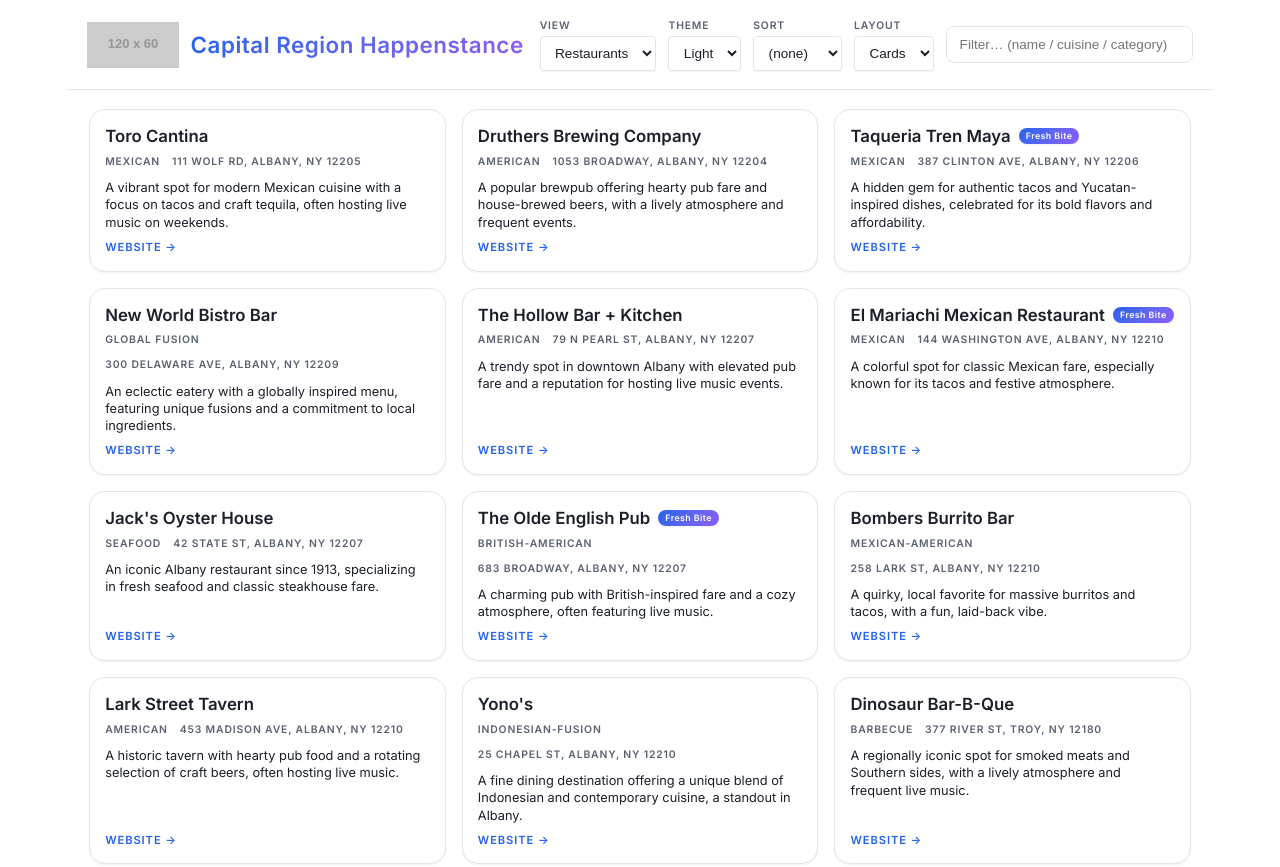
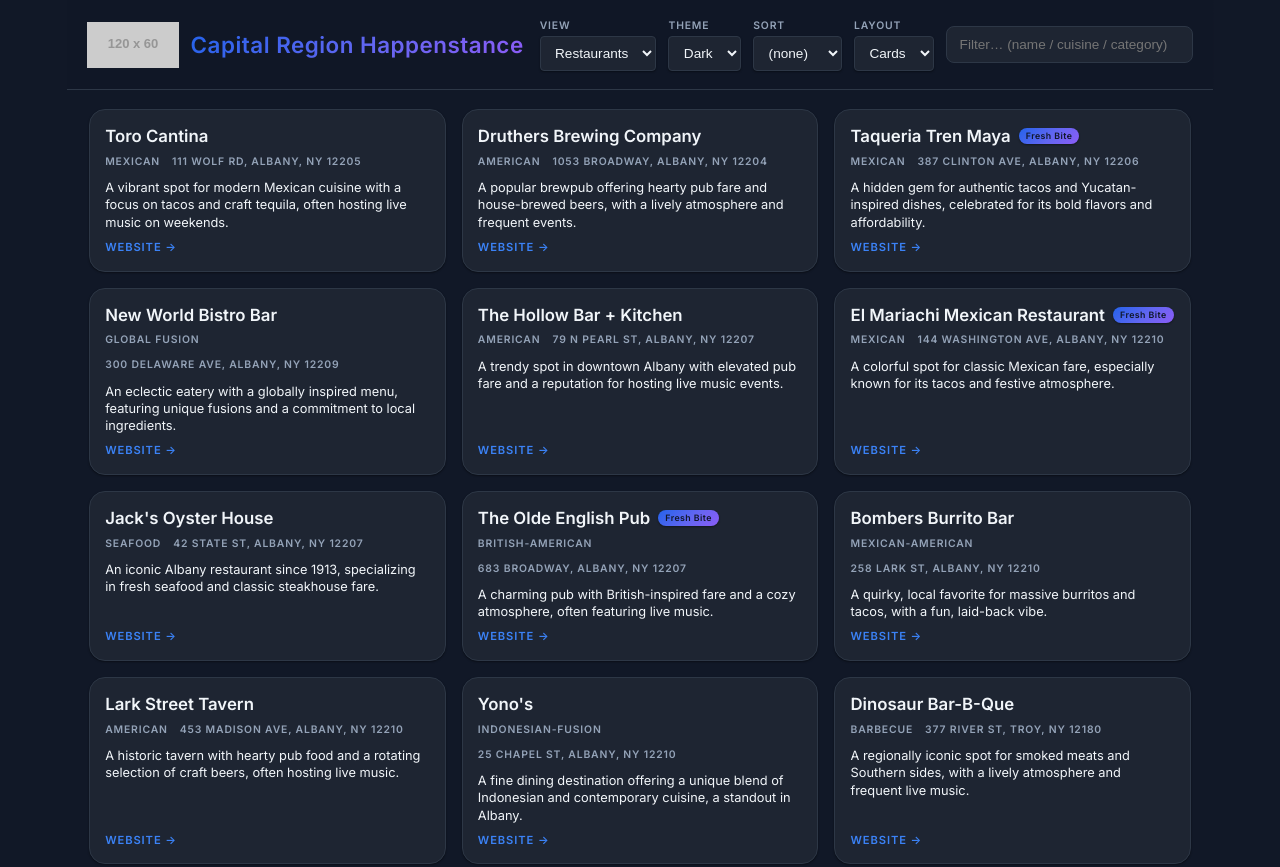
Before and after one commit to evcatalyst/happenstance, a plain HTML site: page docs/index.html in a window 1280 px wide. Shown: the top 867 px of the page. Drawn offline with Linux system fonts and the light colour scheme; placeholder pictures from the web are drawn by us.

Commit message:
feat(ui): default dark mode + persist theme selection

```diff
--- a/docs/app.js
+++ b/docs/app.js
@@ -33,7 +33,11 @@
 
   function bind(){
     document.getElementById('view-select').addEventListener('change', ()=>{ resetSort(); render(); });
-    document.getElementById('theme-select').addEventListener('change', e => document.body.className = e.target.value);
+  const themeSel = document.getElementById('theme-select');
+  // Prefer stored theme; else default already dark in markup
+  const storedTheme = localStorage.getItem('happenstance_theme');
+  if(storedTheme){ document.body.className = storedTheme; themeSel.value = storedTheme; }
+  themeSel.addEventListener('change', e => { document.body.className = e.target.value; localStorage.setItem('happenstance_theme', e.target.value); });
     document.getElementById('filter').addEventListener('input', e => { state.filter = e.target.value.toLowerCase(); render(); });
     const layoutSel = document.getElementById('layout-select');
     if(layoutSel){ layoutSel.addEventListener('change', e=>{ state.layout = e.target.value; render(); }); }
--- a/docs/index.html
+++ b/docs/index.html
@@ -9,7 +9,7 @@
   <link href="https://fonts.googleapis.com/css2?family=Inter:wght@400;500;600;700&display=swap" rel="stylesheet">
   <link rel="stylesheet" href="styles.css" />
 </head>
-<body class="light">
+<body class="dark">
   <div class="app-shell">
     <header class="site-header">
       <div class="logo-title">
@@ -29,7 +29,7 @@
           <span>Theme</span>
           <select id="theme-select">
             <option value="light">Light</option>
-            <option value="dark">Dark</option>
+            <option value="dark" selected>Dark</option>
           </select>
         </label>
         <label class="control" id="sort-wrapper">
```
